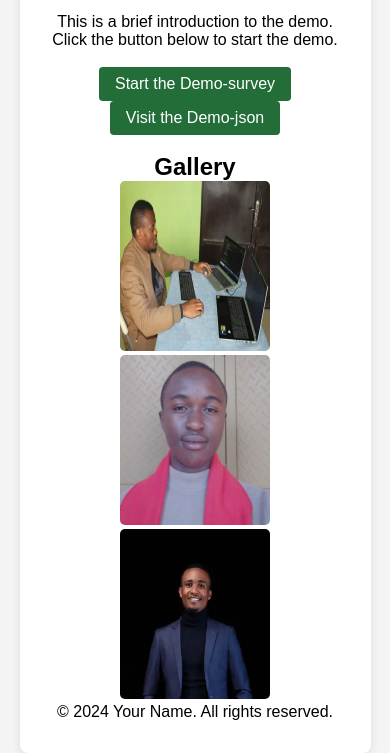
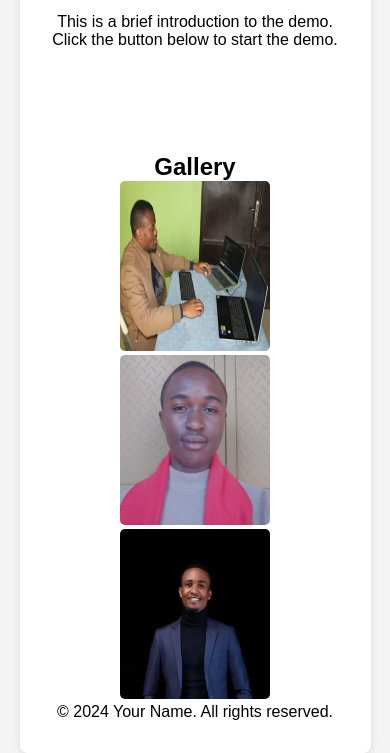
Before and after one commit to efatha/try, a plain HTML site: page index.html in a window 390 px wide. Shown: the part 103-856 px from the top of the page. Drawn offline with Linux system fonts and the light colour scheme.

Commit message:
clean the link background

```diff
--- a/index.html
+++ b/index.html
@@ -289,6 +289,9 @@ img{
 .container{
     height:auto;
 }
+a{
+  background-color: transparent;
+}
 
 }
 
```
